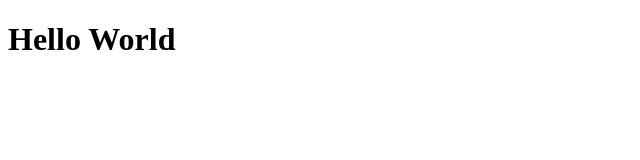
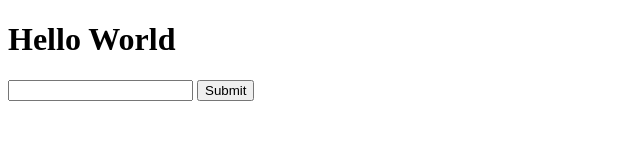
Before and after one commit to jacqueline-vivot/teste, a plain HTML site: page index.html in a window 1280 px wide. Shown: the whole page, without its empty margins (0-640 px from the left). Drawn offline with Linux system fonts and the light colour scheme.

Commit message:
add: Email and button submit with alert

```diff
--- a/index.html
+++ b/index.html
@@ -8,6 +8,11 @@
 <body>
     <div>
         <h1>Hello World</h1>
+        <div>
+
+            <input type="email" name="email" id="">
+            <input type="button" value="Submit" onclick="alert('Button clicked!')">
+        </div>
     </div>
 </body>
 </html>
```
